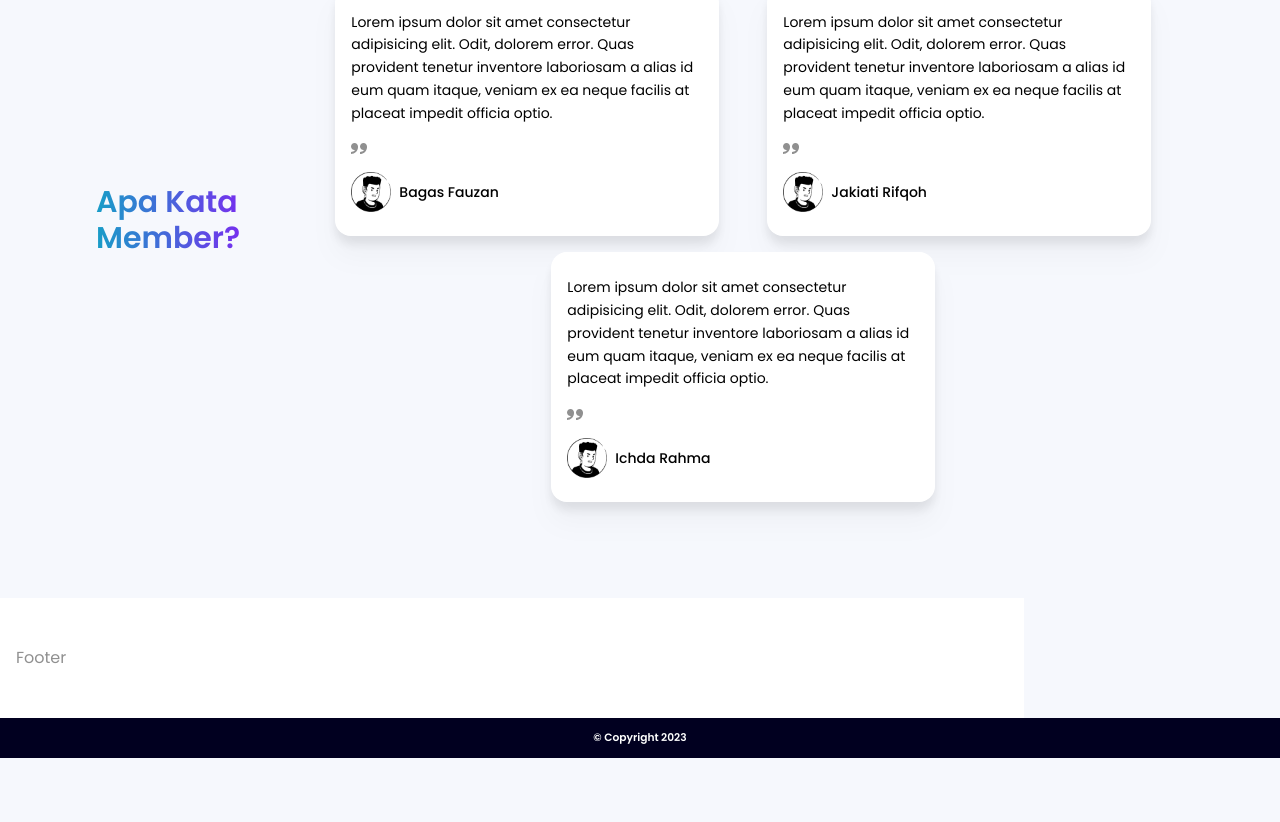
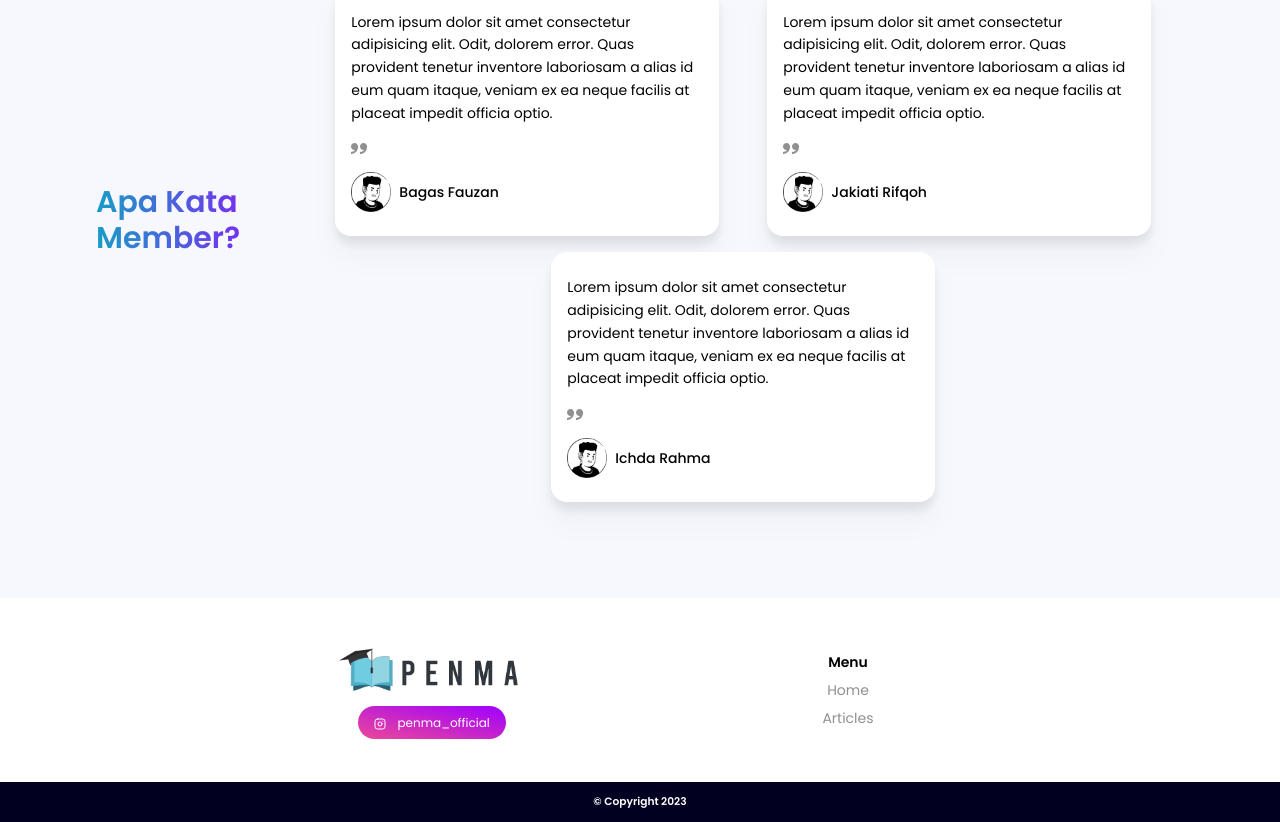
Before and after one commit to rakhazan/penma, a React (Vite) app: page / in a window 1280 px wide. Shown: the part 3428-4250 px from the top of the page. Before the commit the page ends 4186 px from the top, so only its background shows below. Built offline with nearby package versions, Linux system fonts and the light colour scheme.

Commit message:
:construct: Footer

```diff
--- a/src/components/Footer.jsx
+++ b/src/components/Footer.jsx
@@ -1,8 +1,35 @@
 import React from "react";
+import { FiInstagram } from "react-icons/fi";
+import { Link } from "react-router-dom";
+import { navlinks } from "../constants/landing";
 
 const Footer = () => (
   <>
-    <div className="bg-white max-w-5xl px-4 py-12">Footer</div>
+    <div className="bg-white">
+      <div className="flex flex-wrap gap-8 items-center justify-center text-center max-w-5xl px-4 md:px-24 py-12 mx-auto">
+        <div className="max-w-sm w-full">
+          <img
+            src="/logo-penma.png"
+            alt="logo"
+            className="h-8 md:h-12 mb-4 mx-auto"
+          />
+          <a
+            href="#"
+            className="text-xs text-white px-4 py-2 bg-gradient-to-tr from-pink-500 to-purple rounded-full"
+          >
+            <FiInstagram className="inline-block mr-2" /> penma_official
+          </a>
+        </div>
+        <div className="max-w-sm w-full">
+          <h6 className="font-semibold text-black text-sm">Menu</h6>
+          {navlinks.map((nav, index) => (
+            <Link key={nav.id} to={nav.link} className="text-sm block mt-2">
+              {nav.title}
+            </Link>
+          ))}
+        </div>
+      </div>
+    </div>
     <div className="bg-black-navy py-2 text-center text-[8pt] text-white font-semibold">
       &#169; Copyright 2023
     </div>
```
